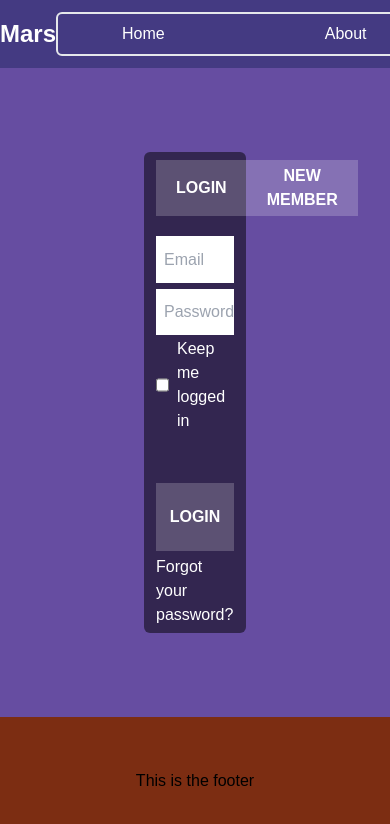
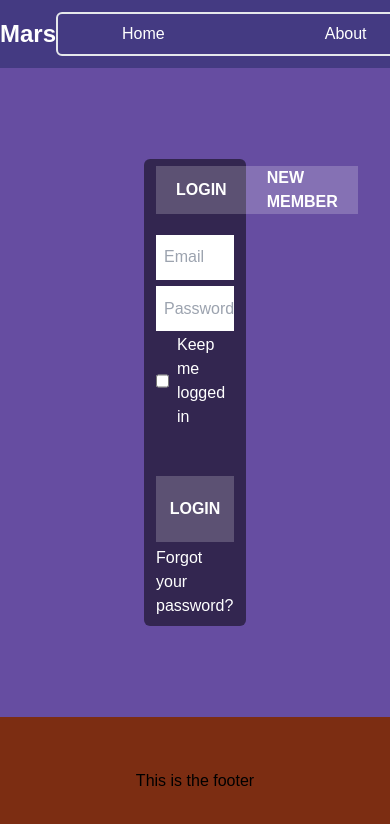
Before and after one commit to je-ol/Mars-project, a Vue app in the folder front-end/: page /login in a window 390 px wide. Shown: the top 824 px of the page. Built offline with nearby package versions, Linux system fonts and the light colour scheme.

Commit message:
added some res edits

```diff
--- a/front-end/src/views/Gallery.vue
+++ b/front-end/src/views/Gallery.vue
@@ -10,7 +10,7 @@
                 <p>icon</p>
             </div>
         </div>
-        <div class="flex flex-wrap justify-evenly gap-[4rem]">
+        <div class="flex flex-wrap justify-evenly items gap-[3rem]">
             <img src="https://getuikit.com/v2/docs/images/placeholder_600x400.svg" alt="" class="w-[30%] h-[30%]">
             <img src="https://getuikit.com/v2/docs/images/placeholder_600x400.svg" alt="" class="w-[30%] h-[30%]">
             <img src="https://getuikit.com/v2/docs/images/placeholder_600x400.svg" alt="" class="w-[30%] h-[30%]">
--- a/front-end/src/views/LogIn.vue
+++ b/front-end/src/views/LogIn.vue
@@ -1,10 +1,13 @@
 <template>
     <div class="flex w-full h-[77vh] bg-white/30">
-        <div class="w-[26%] h-[74%] bg-black/50 m-auto py-[2%] px-[3%] rounded-md text-white">
-            <div class="flex justify-between h-[12%] font-bold">
+        <div class="w-[26%] h-[72%] lg:h-[60%] bg-black/50 m-auto py-[2%] px-[3%] rounded-md text-white">
+            <div class="flex justify-between h-[12%] max-h-[48px] font-bold">
                 <button class="py-1 px-[1.25rem] bg-white/20">LOGIN</button>
-                <button class="py-1 px-[1.25rem] bg-white/20">NEW MEMBER</button>
+                <router-link to="/register" class="py-1 px-[1.25rem] bg-white/20 flex items-center justify-center">
+                    NEW MEMBER
+                </router-link>
             </div>
+
             <form action="" class="flex flex-col h-[90%] py-4">
                 <input type="email" placeholder="Email" required
                 class="h-[12%] min-h-[30px] pl-2 my-[6%]">
--- a/front-end/src/views/Register.vue
+++ b/front-end/src/views/Register.vue
@@ -1,6 +1,6 @@
 <template>
     <div class="flex w-full h-[77vh] bg-white/30">
-        <div class="w-[26%] h-[80%] bg-black/50 m-auto py-[2%] px-[3%] rounded-md text-white">
+        <div class="w-[26%] h-[80%] lg:h-[68%] bg-black/50 m-auto py-[2%] px-[3%] rounded-md text-white">
             <div class="flex justify-between h-[12%] font-bold">
                 <button class="py-1 px-[1.25rem] bg-white/20">LOGIN</button>
                 <button class="py-1 px-[1.25rem] bg-white/20">NEW MEMBER</button>
--- a/front-end/tailwind.config.js
+++ b/front-end/tailwind.config.js
@@ -3,6 +3,9 @@ export default {
   content: ["./index.html", "./src/**/*.{vue,js,ts,jsx,tsx}", ],
   theme: {
     extend: {},
+    screens: {
+      'lg': {'raw': '(min-height: 1002px)'},
+    },
   },
   plugins: [],
 }
```
